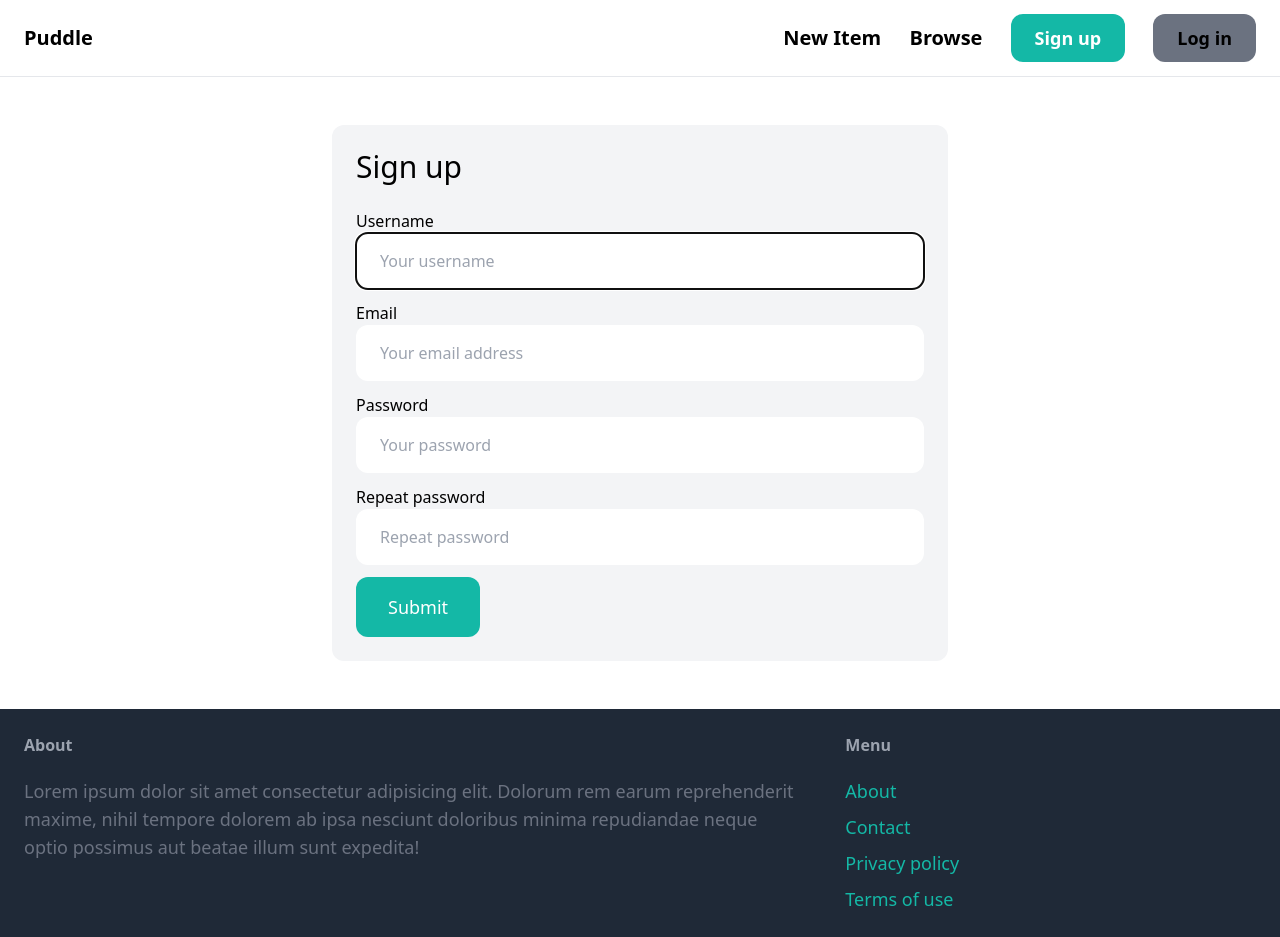
After one commit to KristianMoncada/Online-Marketplace, a Django app: page /signup/ in a window 1280 px wide. The commit adds this page. Run offline with Django 5.2, Linux system fonts and the light colour scheme; some libraries are stand-ins or nearby versions.

Commit message:
Signing up
Added Sign up

```diff
--- /dev/null
+++ b/puddle/core/forms.py
@@ -0,0 +1,25 @@
+from django import forms
+from django.contrib.auth.forms import UserCreationForm
+from django.contrib.auth.models import User
+
+class SignupForm(UserCreationForm):
+    username = forms.CharField(widget=forms.TextInput(attrs={
+        'placeholder': 'Your username',
+        'class': 'w-full py-4 px-6 rounded-xl'
+    }))
+    email = forms.CharField(widget=forms.EmailInput(attrs={
+        'placeholder': 'Your email address',
+        'class': 'w-full py-4 px-6 rounded-xl'
+    }))
+    password1 = forms.CharField(widget=forms.PasswordInput(attrs={
+        'placeholder': 'Your password',
+        'class': 'w-full py-4 px-6 rounded-xl'
+    }))
+    password2 = forms.CharField(widget=forms.PasswordInput(attrs={
+        'placeholder': 'Repeat password',
+        'class': 'w-full py-4 px-6 rounded-xl'
+    }))
+
+    class Meta:
+        model = User
+        fields = ('username', 'email', 'password1', 'password2')
--- a/puddle/core/templates/core/base.html
+++ b/puddle/core/templates/core/base.html
@@ -17,7 +17,7 @@
                 <a href="#" class="text-xl font-semibold hover:text-gray-500">New Item</a>
                 <a href="#" class="text-xl font-semibold hover:text-gray-500">Browse</a>
 
-                <a href="#" class="px-6 py-3 text-lg font-semibold bg-teal-500 texxt-white rounded-xl hover:bg-teal-700">Sign up</a>
+                <a href="{% url 'core:signup' %}" class="px-6 py-3 text-lg font-semibold bg-teal-500 text-white rounded-xl hover:bg-teal-700">Sign up</a>
                 <a href="#" class="px-6 py-3 text-lg font-semibold bg-gray-500 texxt-white rounded-xl hover:bg-gray-700">Log in</a>
 
 
@@ -37,7 +37,7 @@
                 <h3 class="mb-5 font-semibold text-gray-400">Menu</h3>
                 <ul class="space-y-2">
                     <li><a href="#" class="text-lg text-teal-500 hover:text-teal-700">About</a></li>
-                    <li><a href="{% url 'contact' %}" class="text-lg text-teal-500 hover:text-teal-700">Contact</a></li>
+                    <li><a href="{% url 'core:contact' %}" class="text-lg text-teal-500 hover:text-teal-700">Contact</a></li>
                     <li><a href="#" class="text-lg text-teal-500 hover:text-teal-700">Privacy policy</a></li>
                     <li><a href="#" class="text-lg text-teal-500 hover:text-teal-700">Terms of use</a></li>
                 </ul>
--- /dev/null
+++ b/puddle/core/templates/core/signup.html
@@ -0,0 +1,45 @@
+{% extends 'core/base.html' %}
+
+{% block title %}Sign up{% endblock %}
+
+{% block content %}
+<div class="w-1/2 my-6 mx-auto p-6 bg-gray-100 rounded-xl">
+    <h1 class="mb-6 text-3xl">Sign up</h1>
+
+    <form method="post" action=".">
+        {% csrf_token %}
+
+        <div class="mb-3">
+            <label class="inline-block- mb-2">Username</label><br>
+            {{ form.username }}
+        </div>
+
+        <div class="mb-3">
+            <label class="inline-block- mb-2">Email</label><br>
+            {{ form.email }}
+        </div>
+
+        <div class="mb-3">
+            <label class="inline-block- mb-2">Password</label><br>
+            {{ form.password1 }}
+        </div>
+
+        <div class="mb-3">
+            <label class="inline-block- mb-2">Repeat password</label><br>
+            {{ form.password2 }}
+        </div>
+
+        {% if form.errors or form.non_field_errors %}
+        <div class="mb-3 p-6 bg-red-100 roundedxl">
+            {% for field in form %}
+                {{ field.errors }}
+            {% endfor %}
+
+            {{ form.non_field_erros }}
+        </div>
+        {% endif %}
+
+        <button class="py-4 px-8 text-lg bg-teal-500 hover:bg-teal-700 rounded-xl text-white">Submit</button>
+    </form>
+</div>
+{% endblock %}
--- /dev/null
+++ b/puddle/core/urls.py
@@ -0,0 +1,11 @@
+from django.urls import path
+
+from . import views
+
+app_name = 'core'
+
+urlpatterns = [
+    path('contact/', views.contact, name='contact'),
+    path('', views.index, name='index'),
+    path('signup/', views.signup, name='signup')
+]
--- a/puddle/core/views.py
+++ b/puddle/core/views.py
@@ -1,6 +1,6 @@
-from django.shortcuts import render
+from django.shortcuts import render, redirect
 from items.models import Category, Item
-
+from .forms import SignupForm
 def index(request):
     items = Item.objects.filter(is_sold=False)[:6]  # Fixed: use 'Item' instead of 'items'
     categories = Category.objects.all()
@@ -12,3 +12,18 @@ def index(request):
 
 def contact(request):
     return render(request, 'core/contact.html')
+
+def signup(request):
+    if request.method == 'POST':
+        form = SignupForm(request.POST)
+
+        if form.is_valid():
+            form.save()
+
+            return redirect('/login/')
+    else:
+        form = SignupForm()
+
+    return render(request, 'core/signup.html', {
+        'form' : form
+    })
--- a/puddle/puddle/urls.py
+++ b/puddle/puddle/urls.py
@@ -19,12 +19,10 @@ from django.conf import settings
 from django.conf.urls.static import static
 from django.contrib import admin
 from django.urls import path, include
-from core.views import index, contact
 
 urlpatterns = [
-    path('', index, name='index'),
+    path('', include('core.urls')),
     path('items/', include('items.urls')),
-    path('contact/', contact, name='contact'),
     path('admin/', admin.site.urls),
 
 ] + static(settings.MEDIA_URL, document_root=settings.MEDIA_ROOT)
```
Also changed, not shown: puddle/db.sqlite3.
